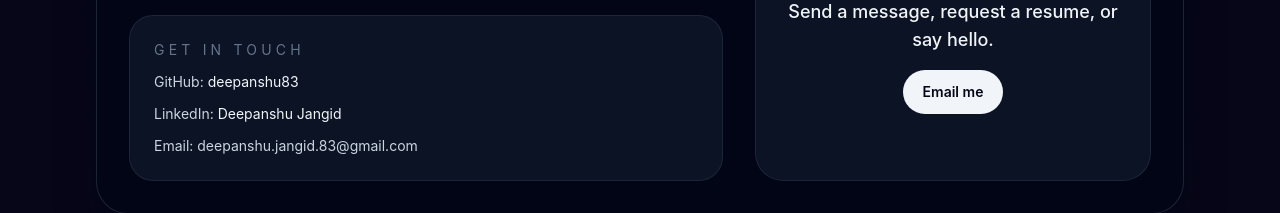
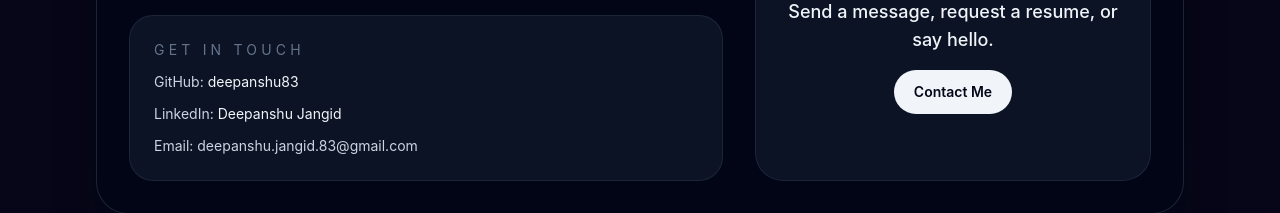
Before and after one commit to deepanshu83/my-portfolio, a Next.js app: page / in a window 1280 px wide. Shown: the part 5838-6051 px from the top of the page. Built offline with nearby package versions, Linux system fonts and the light colour scheme.

Commit message:
new commit

```diff
--- a/app/page.tsx
+++ b/app/page.tsx
@@ -1,4 +1,5 @@
-import { ArrowRight, Mail, Github, Linkedin, Briefcase, BookOpen, Check } from 'lucide-react';
+import { ArrowRight, Github, Linkedin, Briefcase, BookOpen, Check } from 'lucide-react';
+
 import { Footer } from '@/components/Footer';
 import { Navbar } from '@/components/Navbar';
 import { ProjectCard } from '@/components/ProjectCard';
@@ -175,8 +176,8 @@ export default function Home() {
                   </a>
                 </p>
                 <p>Email: deepanshu.jangid.83@gmail.com</p>
+              </div>
 
-                </div>
               </div>
             </div>
             <div className="flex items-center justify-center rounded-[1.75rem] border border-slate-800/90 bg-slate-900/80 p-8">
@@ -187,8 +188,9 @@ export default function Home() {
                   href="mailto:deepanshu.jangid.83@gmail.com"
                   className="inline-flex items-center justify-center rounded-full bg-slate-100 px-5 py-3 text-sm font-semibold text-slate-950 transition hover:bg-slate-200"
                 >
-                  Email me
+                  Contact Me
                 </a>
+
               </div>
             </div>
           </div>
--- a/lib/content.ts
+++ b/lib/content.ts
@@ -101,6 +101,7 @@ export const projects = [
     tech: ['Python', 'FastAPI', 'Machine Learning', 'JavaScript'],
     github: 'https://github.com/deepanshu83',
   },
+
   {
     title: 'Retail Sales Analytics Dashboard',
     description:
@@ -114,6 +115,7 @@ export const projects = [
     tech: ['Next.js', 'TypeScript', 'Tailwind CSS'],
     github: 'https://github.com/deepanshu83',
   },
+
   {
     title: 'RepoVision',
     description: 'AI-powered GitHub Repository Analysis Platform.',
@@ -153,6 +155,7 @@ export const education = [
   },
 ];
 
+
 export const experience = [
   {
     title: 'Freelance Software Developer',
```
Lines whose indentation alone changed are shown as unchanged.
